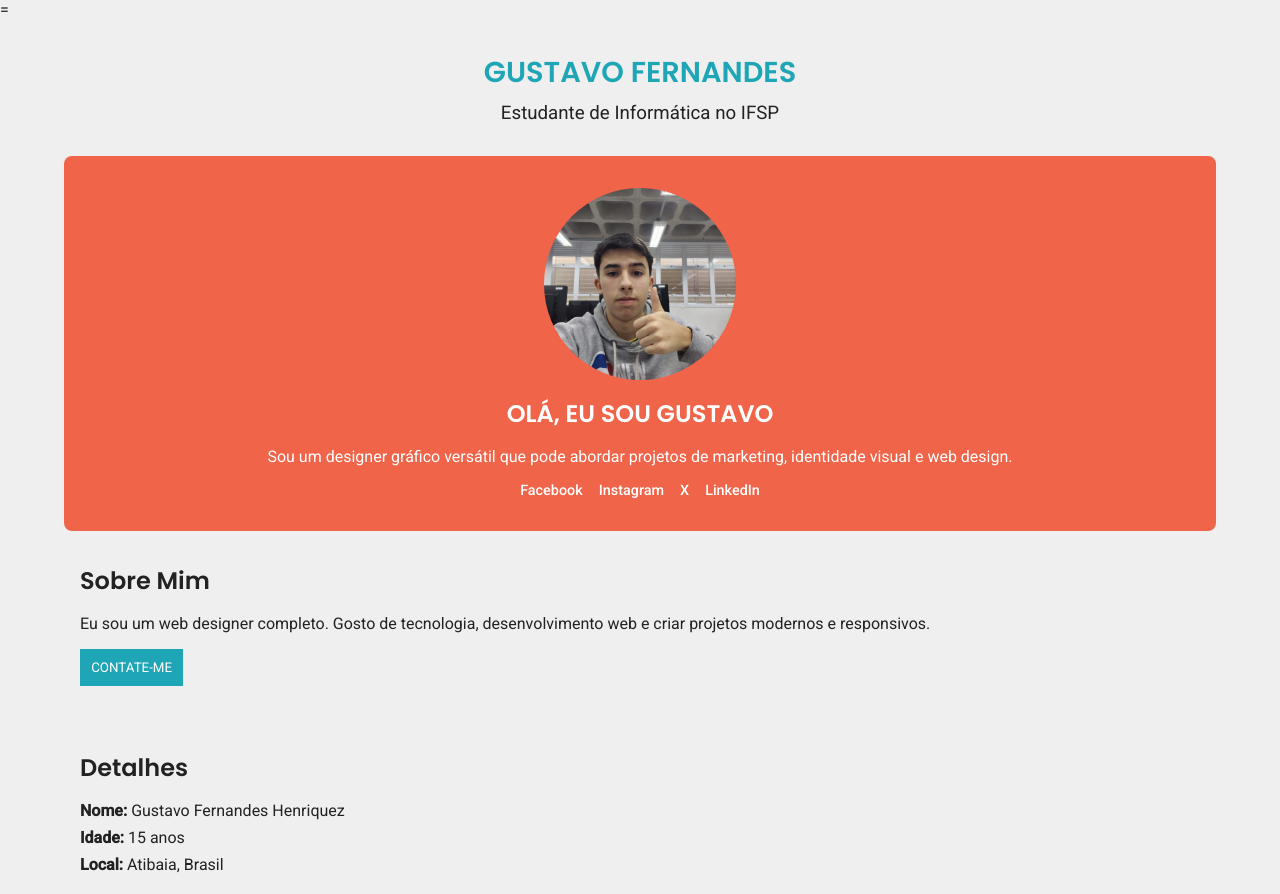
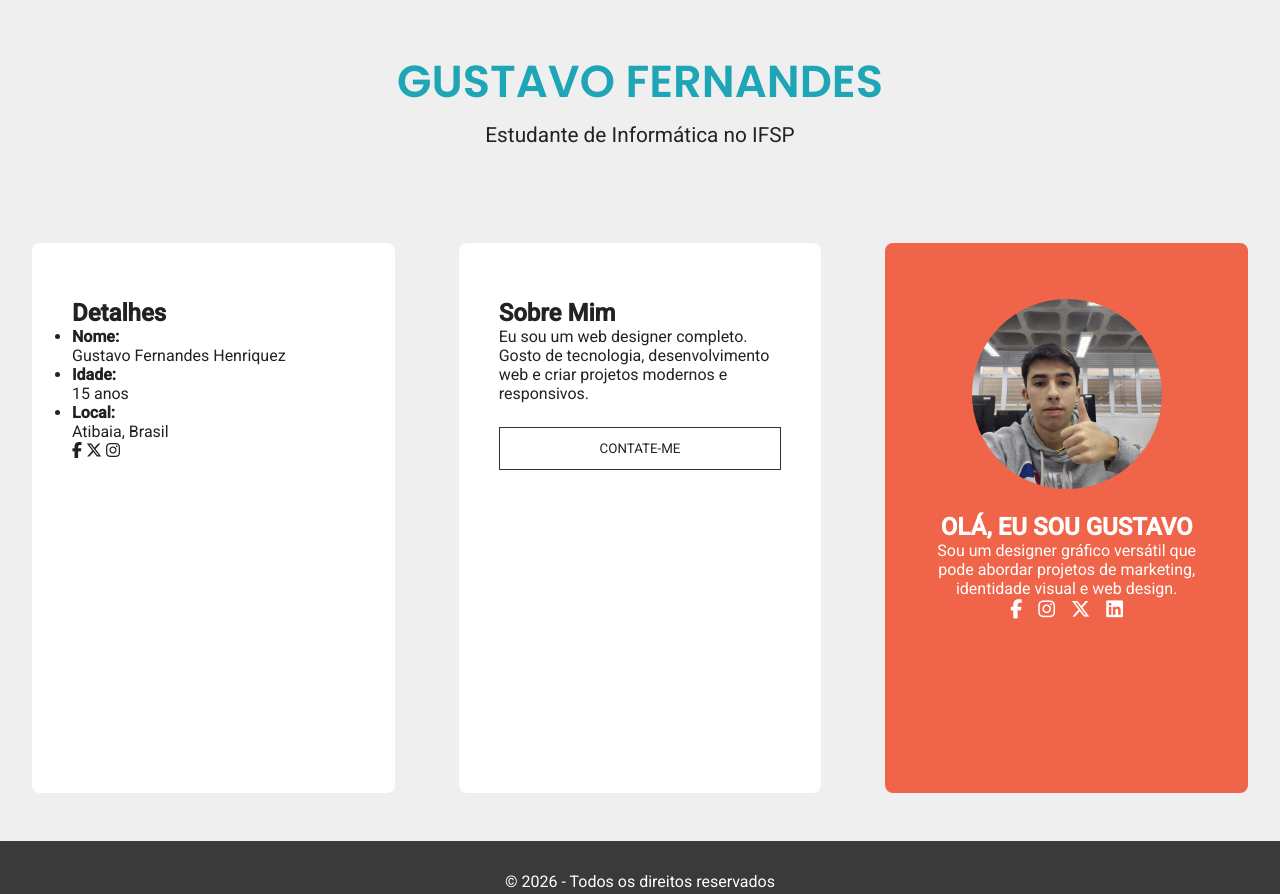
Before and after one commit to GustavoFHZ1/Atividade---Perfil, a plain HTML site: page index.html in a window 1280 px wide. Shown: the top 894 px of the page. Drawn offline with Linux system fonts and the light colour scheme.

Commit message:
Projeto Finalizado

```diff
--- a/index.html
+++ b/index.html
@@ -1,14 +1,13 @@
-=<!DOCTYPE html>
+<!DOCTYPE html>
 <html lang="pt-br">
 <head>
     <meta charset="UTF-8">
     <meta name="viewport" content="width=device-width, initial-scale=1.0">
     <title>Meu Perfil</title>
 
-    <!-- Google Fonts -->
     <link href="https://fonts.googleapis.com/css2?family=Poppins:wght@600&family=Roboto:wght@400;500&display=swap" rel="stylesheet">
+    <script src="https://kit.fontawesome.com/84c3ec2357.js" crossorigin="anonymous"></script>
 
-    <!-- CSS -->
     <link rel="stylesheet" href="style.css">
 </head>
 <body>
@@ -21,8 +20,7 @@
 <main>
 
     <section class="card-laranja">
-
-            <img src="./images/image.jpeg" alt="Foto de Tomaz" class="foto">
+        <img src="./images/image.jpeg" alt="Foto de Gustavo" class="foto">
 
         <h2>OLÁ, EU SOU GUSTAVO</h2>
 
@@ -32,34 +30,39 @@
         </p>
 
         <div class="redes">
-                <a href="#">Facebook</a>
-                <a href="#">Instagram</a>
-                <a href="#">X</a>
-                <a href="#">LinkedIn</a>
+            <a href="#"><i class="fa-brands fa-facebook-f"style="color: white;"></i></a>
+            <a href="#"><i class="fa-brands fa-instagram"style="color: white;"></i></a>
+            <a href="#"><i class="fa-brands fa-x-twitter"style="color: white;"></i></a>
+            <a href="#"><i class="fa-brands fa-linkedin"style="color: white;"></i></a>
         </div>
-
     </section>
 
     <section class="sobre-mim">
         <h2>Sobre Mim</h2>
-
         <p>
             Eu sou um web designer completo. Gosto de tecnologia,
             desenvolvimento web e criar projetos modernos e responsivos.
         </p>
-
         <button class="btn-contato">CONTATE-ME</button>
     </section>
 
     <section class="detalhes">
         <h2>Detalhes</h2>
+        <ul>
+            <li><strong>Nome:</strong> <p>Gustavo Fernandes Henriquez</p></li>
+            <li><strong>Idade:</strong> <p>15 anos</p></li>
+            <li><strong>Local:</strong> <p>Atibaia, Brasil</p></li>
+        </ul>
 
-            <ul>
-                <li><strong>Nome:</strong> Gustavo Fernandes Henriquez</li>
-                <li><strong>Idade:</strong> 15 anos</li>
-                <li><strong>Local:</strong> Atibaia, Brasil</li>
-            </ul>
+
+        <p>
+            <a href="#"><i class="fa-brands fa-facebook-f"></i></a>
+            <a href="#"><i class="fa-brands fa-x-twitter"></i></a>
+            <a href="#"><i class="fa-brands fa-instagram"></i></a>
+        </p>
     </section>
+
+
 
 </main>
 
--- a/style.css
+++ b/style.css
@@ -1,4 +1,3 @@
-
 * {
     margin: 0;
     padding: 0;
@@ -12,15 +11,16 @@ body {
 }
 
 
+
 header {
     text-align: center;
-    padding: 2rem 1rem;
+    padding: 3rem 1rem;
 }
 
 header h1 {
     font-family: 'Poppins', sans-serif;
     color: #1FA6B6;
-    font-size: 1.8rem;
+    font-size: 2rem;
 }
 
 header h3 {
@@ -30,16 +30,26 @@ header h3 {
 
 
 main {
-    width: 90vw;
-    margin: auto;
+    width: 92%;
+    margin: 2rem auto;
+    display: flex;
+    flex-direction: column;
+    gap: 2rem;
+}
+
+
+
+.card-laranja,
+.sobre-mim,
+.detalhes {
+    border-radius: 0.5rem;
+    padding: 2rem 1.5rem;
 }
 
 
 .card-laranja {
     background-color: #F06449;
     text-align: center;
-    padding: 2rem 1rem;
-    border-radius: 0.5rem;
 }
 
 .card-laranja h2,
@@ -48,90 +58,95 @@ main {
     color: #FFFFFF;
 }
 
-.card-laranja h2 {
-    font-family: 'Poppins', sans-serif;
-    margin-bottom: 1rem;
-}
-
-.card-laranja p {
-    margin-bottom: 1rem;
-}
-
-
 .foto {
-    width: 90%;
-    max-width: 12rem;
+    width: 100%;
+    max-width: 140px;
     aspect-ratio: 1 / 1;
     object-fit: cover;
     border-radius: 50%;
     display: block;
-    margin: 0 auto 1rem auto;
+    margin: 0 auto 1.5rem auto;
 }
-
 
 .redes {
     display: flex;
     justify-content: center;
     gap: 1rem;
-    margin-top: 1rem;
 }
 
 .redes a {
+    color: #FFFFFF;
+    font-size: 1.2rem;
     text-decoration: none;
-    font-size: 0.9rem;
-    font-weight: 500;
-}
-
-.redes a:hover {
-    text-decoration: underline;
 }
 
 
-.sobre-mim {
-    padding: 2rem 1rem;
-}
-
-.sobre-mim h2 {
-    font-family: 'Poppins', sans-serif;
-    margin-bottom: 1rem;
+.sobre-mim,
+.detalhes {
+    background-color: #FFFFFF;
 }
 
 .btn-contato {
-    margin-top: 1rem;
-    padding: 0.7rem;
-    border: none;
-    background-color: #1FA6B6;
-    color: #FFFFFF;
+    margin-top: 1.5rem;
+    padding: 0.8rem 1.5rem;
+    border: 1.5px solid #333;
+    background-color: transparent;
     cursor: pointer;
 }
 
-.detalhes {
-    padding: 2rem 1rem;
-}
-
-.detalhes h2 {
-    font-family: 'Poppins', sans-serif;
-    margin-bottom: 1rem;
-}
-
-.detalhes ul {
-    list-style: none;
-}
-
-.detalhes li {
-    margin-bottom: 0.5rem;
-}
 
 
 footer {
     background-color: #3A3A3A;
-    height: 4rem;
+    height: 5rem;
     display: flex;
     align-items: center;
     justify-content: center;
-    margin-top: 2rem;
+    margin-top: 3rem;
 }
 
 footer p {
     color: #FFFFFF;
 }
+
+
+
+@media (min-width: 1000px) {
+
+    main {
+        max-width: 1500px;
+        width: 95%;
+        margin: 3rem auto;
+        display: flex;
+        flex-direction: row;
+        gap: 4rem;
+        align-items: stretch;
+    }
+
+    .card-laranja,
+    .sobre-mim,
+    .detalhes {
+        flex: 1;
+        display: flex;
+        flex-direction: column;
+        padding: 3.5rem 2.5rem;
+        min-height: 550px;
+    }
+
+
+    .detalhes { order: 1; }
+    .sobre-mim { order: 2; }
+    .card-laranja { order: 3; }
+
+    .foto {
+        max-width: 190px;
+    }
+
+    header h1 {
+        font-size: 2.8rem;
+    }
+
+    header h3 {
+        font-size: 1.3rem;
+    }
+}
```
Lines whose indentation alone changed are shown as unchanged.
